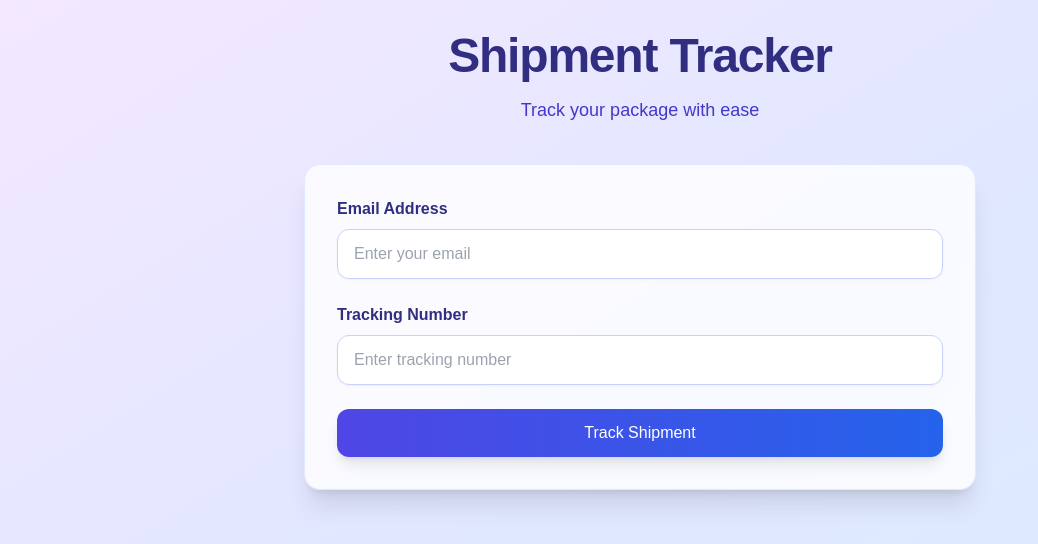
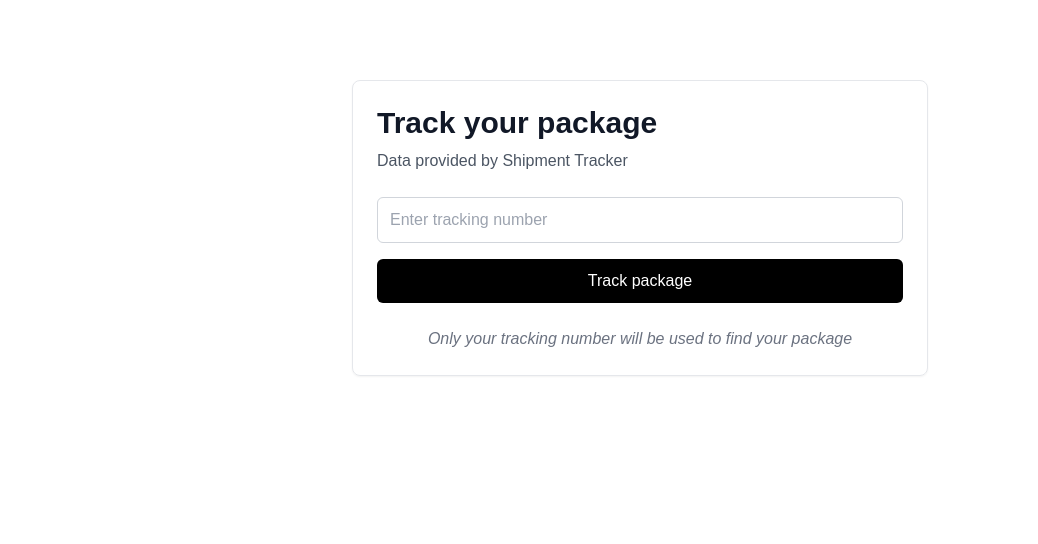
Before and after one commit to advix13/wakatrack, a Next.js app: page / in a window 1280 px wide. Shown: the top 544 px of the page, without its empty margins (0-1038 px from the left). Built offline with nearby package versions, Linux system fonts and the light colour scheme.

Commit message:
feat: create simplified tracking page UI - Add minimal tracking form, style to match reference design, remove email requirement, update API endpoint

```diff
--- a/app/api/track/route.ts
+++ b/app/api/track/route.ts
@@ -3,20 +3,18 @@ import prisma from '@/lib/prisma';
 
 export async function POST(request: Request) {
   try {
-    const { email, trackingNumber } = await request.json();
+    const { trackingNumber } = await request.json();
 
-    if (!email || !trackingNumber) {
+    if (!trackingNumber) {
       return NextResponse.json(
-        { message: 'Email and tracking number are required' },
+        { success: false, message: 'Tracking number is required' },
         { status: 400 }
       );
     }
 
     // Find shipment with all related data
     const shipment = await prisma.shipment.findUnique({
-      where: {
-        trackingNumber
-      },
+      where: { trackingNumber },
       include: {
         events: {
           orderBy: {
@@ -28,68 +26,28 @@ export async function POST(request: Request) {
 
     if (!shipment) {
       return NextResponse.json(
-        { message: `No shipment found with tracking number: ${trackingNumber}` },
+        {
+          success: false,
+          message: `No shipment found with tracking number: ${trackingNumber}`
+        },
         { status: 404 }
       );
     }
 
-    // Format the response data to match our tracking page requirements
-    const formattedResponse = {
+    return NextResponse.json({
+      success: true,
       trackingNumber: shipment.trackingNumber,
-      referenceNumber: shipment.id,
-      status: shipment.events[0]?.status || 'Unknown',
-      eta: shipment.estimatedDeliveryDate ? new Date(shipment.estimatedDeliveryDate).toLocaleDateString() : 'N/A',
-      serviceType: 'Standard',
+      shipmentId: shipment.id
+    });
 
-      // Origin Address (using the origin field from shipment)
-      originName: shipment.name || 'N/A',
-      originEmail: shipment.email,
-      originPhone: 'N/A',
-      originAddress: shipment.origin || 'N/A',
-      originCity: 'N/A',
-      originState: 'N/A',
-      originZip: 'N/A',
-      originCountry: 'N/A',
-
-      // Destination Address
-      destinationName: 'N/A',
-      destinationEmail: 'N/A',
-      destinationPhone: 'N/A',
-      destinationAddress: shipment.destination || 'N/A',
-      destinationCity: 'N/A',
-      destinationState: 'N/A',
-      destinationZip: 'N/A',
-      destinationCountry: 'N/A',
-
-      // Package Details (these would come from additional fields in your schema)
-      weight: 'N/A',
-      dimensions: 'N/A',
-      packageType: 'N/A',
-      description: 'N/A',
-      declaredValue: 'N/A',
-
-      // Shipping Details
-      shippingMethod: 'Standard',
-      carrier: 'Default Carrier',
-      specialInstructions: 'N/A',
-
-      // Current Location
-      currentLocation: shipment.location || 'N/A',
-
-      // Events
-      events: shipment.events.map(event => ({
-        date: event.timestamp.toISOString(),
-        location: event.location || 'N/A',
-        status: event.status,
-        details: event.description
-      }))
-    };
-
-    return NextResponse.json(formattedResponse);
   } catch (error) {
     console.error('Error tracking shipment:', error);
     return NextResponse.json(
-      { message: 'Internal server error' },
+      {
+        success: false,
+        message: 'Failed to track shipment',
+        error: error instanceof Error ? error.message : 'Unknown error'
+      },
       { status: 500 }
     );
   }
--- a/app/page.tsx
+++ b/app/page.tsx
@@ -4,11 +4,9 @@ import { useState } from 'react';
 import { useRouter } from 'next/navigation';
 
 export default function Home() {
-  const [email, setEmail] = useState('');
   const [trackingNumber, setTrackingNumber] = useState('');
   const [error, setError] = useState('');
   const [loading, setLoading] = useState(false);
-  const [shipment, setShipment] = useState(null);
   const router = useRouter();
 
   const handleSubmit = async (e: React.FormEvent) => {
@@ -17,10 +15,14 @@ export default function Home() {
     setLoading(true);
 
     try {
+      if (!trackingNumber.trim()) {
+        throw new Error('Please enter a tracking number');
+      }
+
       const response = await fetch('/api/track', {
         method: 'POST',
         headers: { 'Content-Type': 'application/json' },
-        body: JSON.stringify({ email, trackingNumber }),
+        body: JSON.stringify({ trackingNumber }),
       });
 
       const data = await response.json();
@@ -39,89 +41,43 @@ export default function Home() {
   };
 
   return (
-    <main className="min-h-screen p-8 bg-gradient-to-br from-purple-100 via-indigo-100 to-blue-100">
-      <div className="max-w-2xl mx-auto space-y-10">
-        <div className="text-center space-y-4">
-          <h1 className="text-5xl font-bold text-indigo-900 tracking-tight">Shipment Tracker</h1>
-          <p className="text-lg text-indigo-700">Track your package with ease</p>
+    <main className="min-h-screen bg-white pt-20 px-4">
+      <div className="w-full max-w-xl mx-auto space-y-6 p-6 rounded-lg border border-gray-200 shadow-sm">
+        <div className="space-y-2">
+          <h1 className="text-3xl font-semibold text-gray-900">Track your package</h1>
+          <p className="text-gray-600">Data provided by Shipment Tracker</p>
         </div>
 
-        <form onSubmit={handleSubmit} className="space-y-6 bg-white/80 backdrop-blur-sm p-8 rounded-2xl shadow-xl border border-indigo-100">
-          <div className="space-y-2">
-            <label htmlFor="email" className="block text-base font-semibold text-indigo-900">Email Address</label>
-            <input
-              type="email"
-              id="email"
-              value={email}
-              onChange={(e) => setEmail(e.target.value)}
-              className="mt-2 block w-full px-4 py-3 text-base rounded-xl border border-indigo-200 shadow-sm focus:border-indigo-500 focus:ring focus:ring-indigo-200 focus:ring-opacity-50 bg-white/90 transition duration-200 ease-in-out"
-              required
-              placeholder="Enter your email"
-            />
-          </div>
-
-          <div className="space-y-2">
-            <label htmlFor="tracking" className="block text-base font-semibold text-indigo-900">Tracking Number</label>
+        <form onSubmit={handleSubmit} className="space-y-4">
+          <div>
             <input
               type="text"
-              id="tracking"
               value={trackingNumber}
               onChange={(e) => setTrackingNumber(e.target.value)}
-              className="mt-2 block w-full px-4 py-3 text-base rounded-xl border border-indigo-200 shadow-sm focus:border-indigo-500 focus:ring focus:ring-indigo-200 focus:ring-opacity-50 bg-white/90 transition duration-200 ease-in-out"
+              className="w-full px-3 py-2.5 text-base rounded-md border border-gray-300 placeholder-gray-400 focus:outline-none focus:ring-2 focus:ring-orange-500 focus:border-transparent transition duration-200"
+              placeholder="Enter tracking number"
               required
-              placeholder="Enter tracking number"
             />
           </div>
 
           <button
             type="submit"
             disabled={loading}
-            className="w-full py-3 px-6 text-base font-medium text-white bg-gradient-to-r from-indigo-600 to-blue-600 hover:from-indigo-700 hover:to-blue-700 rounded-xl shadow-lg transform transition duration-200 ease-in-out hover:scale-[1.02] focus:outline-none focus:ring-2 focus:ring-offset-2 focus:ring-indigo-500 disabled:opacity-50 disabled:cursor-not-allowed"
+            className="w-full py-2.5 px-4 text-base font-medium text-white bg-black rounded-md hover:bg-orange-500 transition duration-200 disabled:opacity-50 disabled:cursor-not-allowed"
           >
-            {loading ? (
-              <div className="flex items-center justify-center space-x-2">
-                <div className="w-5 h-5 border-t-2 border-b-2 border-white rounded-full animate-spin"></div>
-                <span>Tracking...</span>
-              </div>
-            ) : 'Track Shipment'}
+            {loading ? 'Tracking...' : 'Track package'}
           </button>
 
           {error && (
-            <div className="p-4 text-red-700 bg-red-100/80 backdrop-blur-sm rounded-xl border border-red-200 shadow-sm">
+            <div className="p-3 text-red-700 bg-red-50 rounded-md">
               {error}
             </div>
           )}
         </form>
 
-        {shipment && (
-          <div className="bg-white/80 backdrop-blur-sm p-8 rounded-2xl shadow-xl border border-indigo-100 space-y-6">
-            <h2 className="text-3xl font-bold text-indigo-900">Tracking Details</h2>
-            <div className="space-y-6">
-              {shipment.events?.map((event: any, index: number) => (
-                <div key={event.id} className="flex items-start space-x-4 p-4 bg-white/90 rounded-xl border border-indigo-50 hover:border-indigo-200 transition duration-200 ease-in-out">
-                  <div className="flex-shrink-0">
-                    <div className="h-10 w-10 rounded-full bg-gradient-to-r from-indigo-500 to-blue-500 flex items-center justify-center shadow-md">
-                      <span className="text-white text-sm font-medium">{index + 1}</span>
-                    </div>
-                  </div>
-                  <div className="flex-grow space-y-2">
-                    <div className="text-lg font-semibold text-indigo-900">{event.status}</div>
-                    <div className="text-base text-gray-700">{event.description}</div>
-                    {event.location && (
-                      <div className="text-base text-indigo-600 flex items-center space-x-1">
-                        <span>📍</span>
-                        <span>{event.location}</span>
-                      </div>
-                    )}
-                    <div className="text-sm text-gray-500">
-                      {new Date(event.timestamp).toLocaleString()}
-                    </div>
-                  </div>
-                </div>
-              ))}
-            </div>
-          </div>
-        )}
+        <p className="text-center text-gray-500 italic">
+          Only your tracking number will be used to find your package
+        </p>
       </div>
     </main>
   );
```
